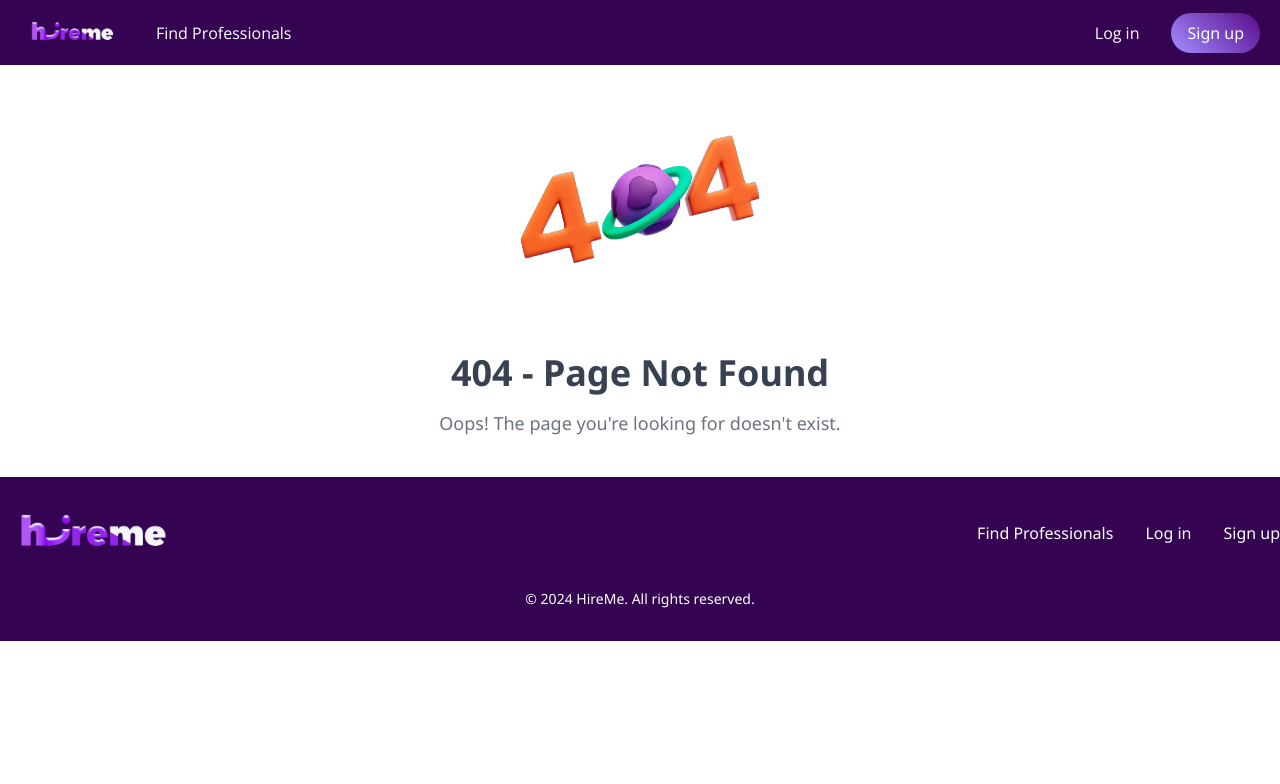
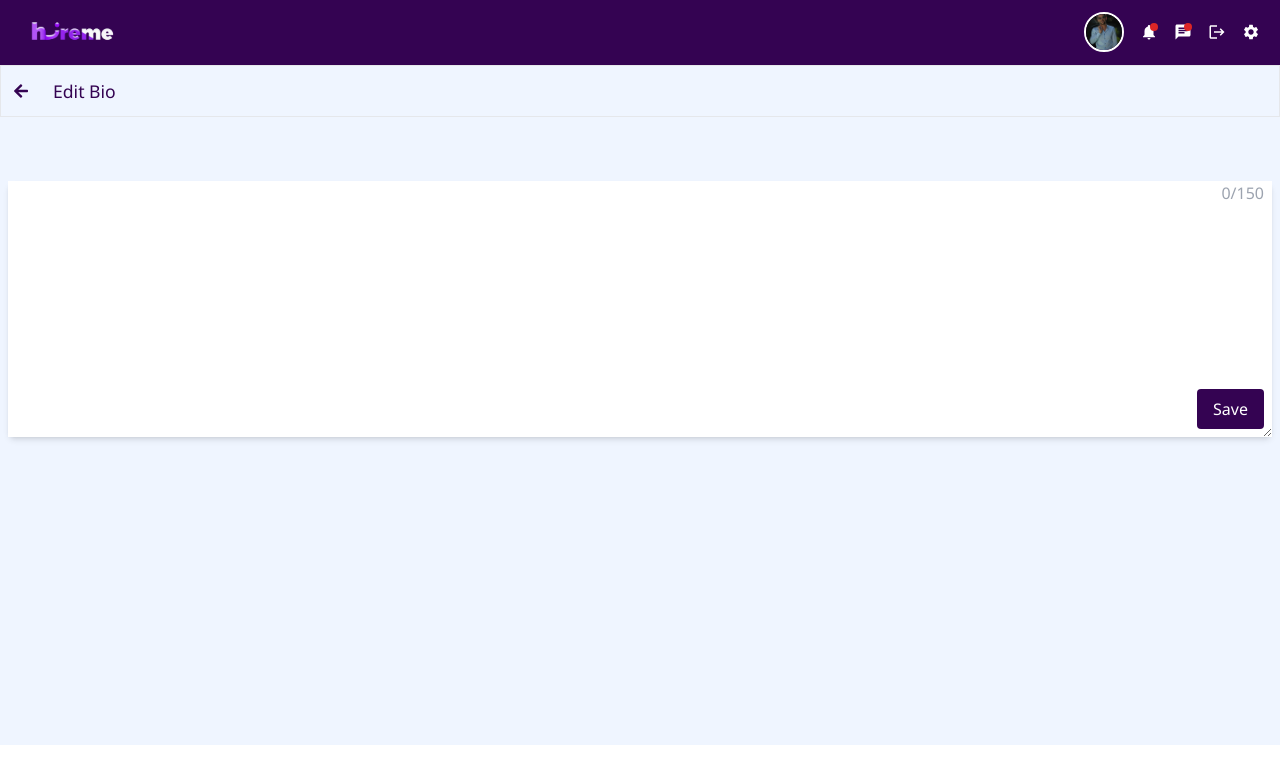
Before and after one commit to Victorgreene123/Hire-Me-Web-App, a React (Create React App) app in the folder frontend/: page /dashboard/profile/1/bio in a window 1280 px wide. Shown: the top 784 px of the page. Built offline with nearby package versions, Linux system fonts and the light colour scheme.

Commit message:
Added Profileb page

```diff
--- a/frontend/src/App.js
+++ b/frontend/src/App.js
@@ -14,6 +14,8 @@ import Dashboard from './pages/dashboard';
 import DashLayout from './components/dashLayout';
 import Notification from './pages/notifications';
 import Chats from './pages/Chats';
+import ProfLayout from './components/Proflayout';
+import Bio from './pages/EditBio';
 
 function App() {
   return (
@@ -29,7 +31,11 @@ function App() {
           <Route index element={<Dashboard />} />
           <Route path='inbox' element={<Notification />} />
           <Route path='chats' element={<Chats />} />
-      <Route path='profile/:name' element={<ProfilePage />} />
+      <Route path='profile/:name' element={<ProfLayout />}>
+       <Route index element={<ProfilePage />} />
+       <Route path='bio' element ={<Bio />} />
+
+      </Route>
 
       </Route>
       <Route path="*" element={<NoPage />} />
--- /dev/null
+++ b/frontend/src/components/Proflayout.js
@@ -0,0 +1,12 @@
+import React from "react";
+import { Outlet } from "react-router-dom";
+
+const ProfLayout = () =>{
+    return(
+        <>
+        <Outlet />
+        </>
+    )
+}
+
+export default ProfLayout
--- a/frontend/src/customstyles.css
+++ b/frontend/src/customstyles.css
@@ -85,3 +85,10 @@
     overflow: hidden;
     text-overflow: ellipsis; /* Clips the text and adds "..." */
   }
+
+  .noborder{
+    border: none;
+  }
+  .noborder:focus{
+    border: none;
+  }
--- /dev/null
+++ b/frontend/src/pages/EditBio.js
@@ -0,0 +1,68 @@
+import React, { useState } from "react";
+import { FaArrowLeft } from "react-icons/fa";
+import { useNavigate } from "react-router-dom";
+
+const Bio = () => {
+  const [showModal, setShowModal] = useState(false);
+  const navigate = useNavigate();
+
+  const handleBackClick = () => {
+    setShowModal(true);
+  };
+
+  const handleYes = () => {
+    navigate(-1);
+  };
+
+  const handleNo = () => {
+    setShowModal(false);
+  };
+
+  const [newbio , setnewbio] = useState('')
+  const handleChange = (e) =>{
+    setnewbio(e.target.value)
+  }
+  const getBioCount = () =>{
+        return (newbio.length)
+  }
+
+  return (
+    <>
+    <div className="bg-[#EFF5FF] h-[85vh]">
+      <div className="text-[#340352] flex items-center p-3 border">
+        <FaArrowLeft className="mr-6" onClick={handleBackClick} />
+        <h2 className="text-[1.1rem]">Edit Bio</h2>
+      </div>
+      <div className="w-full p-2 ">
+      <div className="bg-white  rounded-md  shadow-md h-64  w-full  relative mt-14">
+        <h2 className="absolute right-2 top-0 text-gray-400"> {getBioCount()}/150</h2>
+        <textarea className="w-full py-10  px-4  h-full  text-center " value={newbio} onChange={handleChange} maxLength={150}/>
+        <button className="absolute right-2 bottom-2  px-4 py-2 bg-[#340352] text-white rounded" >
+                Save
+              </button>
+      </div>
+      </div>
+
+</div>
+
+      {/* Modal */}
+      {showModal && (
+        <div className="fixed inset-0 bg-gray-600 bg-opacity-50 flex items-center justify-center">
+          <div className="bg-white px-5  py-3 rounded-lg shadow-lg">
+            <h3 className=" mb-4">Discard All Changes?</h3>
+            <div className="flex justify-end">
+              <button className="mr-4 px-4 py-1 bg-[#340352] text-white rounded" onClick={handleYes}>
+                Yes
+              </button>
+              <button className="px-4 py-1 bg-gray-300 rounded" onClick={handleNo}>
+                No
+              </button>
+            </div>
+          </div>
+        </div>
+      )}
+    </>
+  );
+};
+
+export default Bio;
--- a/frontend/src/pages/dashboard.js
+++ b/frontend/src/pages/dashboard.js
@@ -66,7 +66,7 @@ const Dashboard = () =>{
 
           <h1 className="text-gray-600 font-normal lg:text-3xl text-2xl text-center">Welcome , <span className="text-[#340352]">Victor</span> 👋</h1>
           <div className="flex w-full mt-3">
-          <div className="lg:flex mx-auto  w-full lg:w-4/5 block space-y-2 items-center gap-3">
+          <div className="lg:flex mx-auto  w-full lg:w-4/5 block lg:space-y-0 space-y-2 items-center gap-3">
             {stats.map((item, index) =>{
                 return(
                    <div className="lg:w-1/3 w-full">
--- a/frontend/src/pages/profile.js
+++ b/frontend/src/pages/profile.js
@@ -10,18 +10,15 @@ const ProfilePage = () =>{
         <>
 
 <div className="pb-16">
+
             <div className="flex  ">
-                <div className="hidden lg:block w-1/4 h-[90vh] border border-black max-h-[90vh]">
 
-                </div>
-                <div className="border-[#340352]   text-white lg:w-1/2 w-full  mx-auto     ">
+                <div className="  text-white lg:w-full w-full  mx-auto  ">
                     <div className=" ">
-                    {/* <div className="w-full border rounded-md ">
-                        <img src={picture1} className="w-full lg:h-64 h-44 border rounded-md"></img>
-                    </div> */}
-                    <div className="py-6 bg-[#340352] block justify-between">
+
+                    <div className="py-6 bg-[#340352] block justify-between ">
                         <div className=" gap-3 items-center justify-between">
-                            <img className=" mx-auto lg:w-36 lg:h-36 w-32 h-32 rounded-full object-cover   border-2 border-white" src="/images/profile1.jpg" ></img>
+                            <img className=" mx-auto lg:w-36 lg:h-36 w-32 h-32 rounded-full object-cover   lg:border-4 border-2 border-white" src="/images/profile1.jpg" ></img>
                             <div className="mx-auto text-center block ">
                                 <h2 className=" lg:text-3xl text-[1.1rem] font-semibold">Victor Okereafor</h2>
                                 <h3 className="justify-center  w-full text-[1rem]   flex items-center gap-1">
@@ -60,7 +57,7 @@ const ProfilePage = () =>{
 
                     {/* END OF PROFILE HEADER */}
 
-                       <div className="bg-[#EFF5FF] block  space-y-3 py-2  px-2">
+                       <div className="bg-[#EFF5FF] block  flex-1 gap-2 lg:flex  lg:space-y-0 space-y-3 py-2 lg:py-6 px-2">
 
 
                             <div className="shadow-md border-2 bg-white border-white w-full border rounded-md p-3 h-60 mt-0">
@@ -70,10 +67,10 @@ const ProfilePage = () =>{
                                  <h3 className="text-black opacity-60 ">Write something about yourself</h3>
                                  {/* <h3 className="text-black opacity-60 text-center  ">I am a really ttalwented worker wo is ready to work and serve any of my clients</h3> */}
 
-                                 <button className="mt-1 mx-auto items-center gap-1 text-sm flex px-2 py-1 border rounded-md text-[#340352] border-[#340352]">
+                                <Link to='bio'> <button className="mt-1 mx-auto items-center gap-1 text-sm flex px-2 py-1 border rounded-md text-[#340352] border-[#340352]">
                                     <FaPlus />
                                     Add
-                                 </button>
+                                 </button></Link>
                                 </div>
                                  </div>
                             </div>
@@ -113,9 +110,7 @@ const ProfilePage = () =>{
 
 
                 </div>
-                <div className=" lg:block hidden w-1/4 h-[90vh] border border-black max-h-[90vh]">
 
-</div>
             </div>
 
 </div>
```
